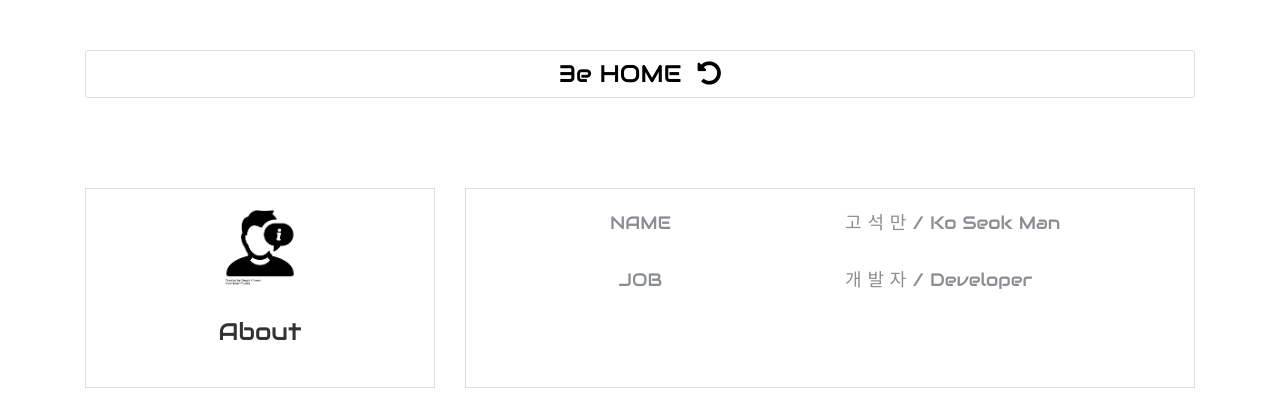
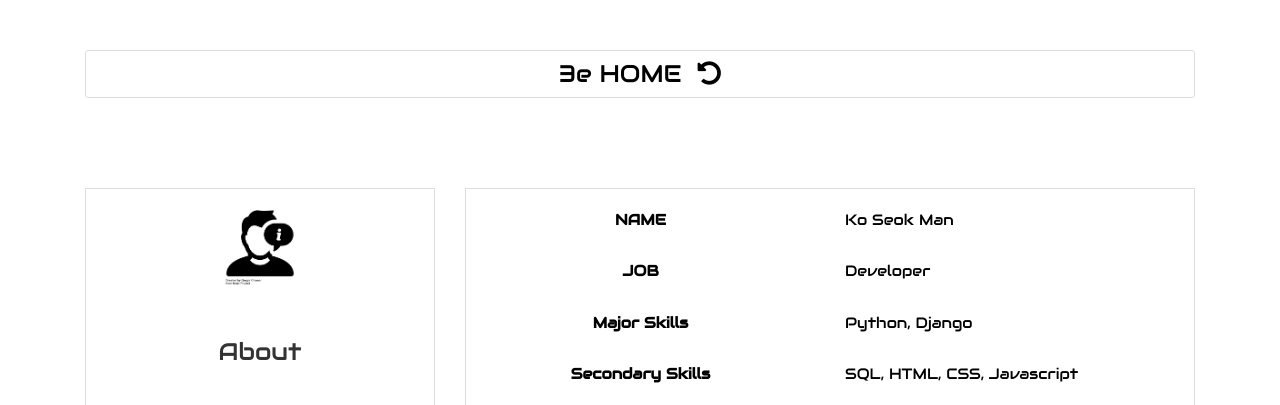
Before and after one commit to soulwawa/mysite, a Django app: page /about/ in a window 1280 px wide. Shown: the top 405 px of the page. Run offline with Django 3.2, Linux system fonts and the light colour scheme; some libraries are stand-ins or nearby versions.

Commit message:
contents update

```diff
--- a/static/css/mysite.css
+++ b/static/css/mysite.css
@@ -19,9 +19,8 @@ h6 {
 }
 
 p {
-	font-size: 18px;
-	line-height: 1.5;
-	color: #8a8e91;
+	font-size: 15px;
+	color: black;
 }
 
 h1 {
@@ -91,7 +90,7 @@ section {
 }
 
 .heading {
-	margin: 0;
+	margin: 20px 0 0;
 	padding: 30px;
 }
 
@@ -107,7 +106,7 @@ section {
 
 .service-header {
 	width: 100%;
-	height: 200px;
+	height: 220px;
 	margin: 40px 0;
 	text-align: center;
 	border: 1px solid #ddd;
@@ -115,7 +114,7 @@ section {
 
 .service-content {
 	width: 100%;
-	height: 200px;
+	height: 220px;
 	margin: 40px 0;
 	border: 1px solid #ddd;
 	-webkit-transition: all 0.3s ease;
--- a/templates/about.html
+++ b/templates/about.html
@@ -18,18 +18,34 @@
       <div class="service-content">
         <div class="row">
           <div class="col-md-6">
-            <p class="text-center description">NAME</p>
+            <p class="text-center description"><strong>NAME</strong></p>
           </div>
           <div class="col-md-6">
-            <p class="text-center-mobile description">고 석 만 / Ko Seok Man</p>
+            <p class="text-center-mobile description">Ko Seok Man</p>
           </div>
         </div>
         <div class="row">
           <div class="col-md-6">
-            <p class="text-center description">JOB</p>
+            <p class="text-center description"><strong>JOB</strong></p>
           </div>
           <div class="col-md-6">
-            <p class="text-center-mobile description">개 발 자  / Developer</p>
+            <p class="text-center-mobile description">Developer</p>
+          </div>
+        </div>
+        <div class="row">
+          <div class="col-md-6">
+            <p class="text-center description"><strong>Major Skills</strong></p>
+          </div>
+          <div class="col-md-6">
+            <p class="text-center-mobile description">Python, Django</p>
+          </div>
+        </div>
+        <div class="row">
+          <div class="col-md-6">
+            <p class="text-center description"><strong>Secondary Skills</strong></p>
+          </div>
+          <div class="col-md-6">
+            <p class="text-center-mobile description">SQL, HTML, CSS, Javascript</p>
           </div>
         </div>
       </div>
@@ -40,7 +56,7 @@
     <div class="col-md-4">
       <div class="service-header">
         <div class="icon-holder">
-          <img src="../static/image/noun_web%20developer_1873915.png" alt="about" class="icon">
+          <img src="../static/image/noun_web%20developer_1873915.png" alt="Career" class="icon">
         </div>
         <h4 class="heading">Career</h4>
       </div>
@@ -49,18 +65,81 @@
       <div class="service-content">
         <div class="row">
           <div class="col-md-6">
-            <p class="text-center description"></p>
+            <p class="text-center description"><strong>Agency</strong></p>
           </div>
           <div class="col-md-6">
-            <p class="text-left description"></p>
+            <p class="text-left description">Dplatform, Korea</p>
           </div>
         </div>
         <div class="row">
           <div class="col-md-6">
-            <p class="text-center description">18.06 ~</p>
+            <p class="text-center description"><strong>Period</strong></p>
           </div>
           <div class="col-md-6">
-            <p class="text-center-mobile description">DPlatform / Developer</p>
+            <p class="text-center-mobile description">18.06 ~ </p>
+          </div>
+        </div>
+        <div class="row">
+          <div class="col-md-6">
+            <p class="text-center description"><strong>Position</strong></p>
+          </div>
+          <div class="col-md-6">
+            <p class="text-center-mobile description">Python Developer</p>
+          </div>
+        </div>
+        <div class="row">
+          <div class="col-md-6">
+            <p class="text-center description"><strong>Skill</strong></p>
+          </div>
+          <div class="col-md-6">
+            <p class="text-center-mobile description">Python, Django, MongoDB, Web</p>
+          </div>
+        </div>
+      </div>
+    </div>
+  </div>
+   <!-- Education -->
+  <div class="row services-content">
+    <div class="col-md-4">
+      <div class="service-header">
+        <div class="icon-holder">
+          <img src="../static/image/noun_education_1724973.png" alt="education" class="icon">
+        </div>
+        <h4 class="heading">Education</h4>
+      </div>
+    </div>
+    <div class="col-md-8">
+      <div class="service-content">
+        <div class="row">
+          <div class="col-md-6">
+            <p class="text-center description"><strong>Educational Facilities</strong></p>
+          </div>
+          <div class="col-md-6">
+            <p class="text-left description">KPC, Korea</p>
+          </div>
+        </div>
+        <div class="row">
+          <div class="col-md-6">
+            <p class="text-center description"><strong>Period</strong></p>
+          </div>
+          <div class="col-md-6">
+            <p class="text-center-mobile description">17.12 ~ 18.04</p>
+          </div>
+        </div>
+        <div class="row">
+          <div class="col-md-6">
+            <p class="text-center description"><strong>Title</strong></p>
+          </div>
+          <div class="col-md-6">
+            <p class="text-center-mobile description">IoT Developer Process</p>
+          </div>
+        </div>
+        <div class="row">
+          <div class="col-md-6">
+            <p class="text-center description"><strong>Contents</strong></p>
+          </div>
+          <div class="col-md-6">
+            <p class="text-center-mobile description">Java, Python, Android, Sql</p>
           </div>
         </div>
       </div>
```
Also changed, not shown: templates/project.html (+52 -13 lines), static/image/noun_education_1724973.png (added).
